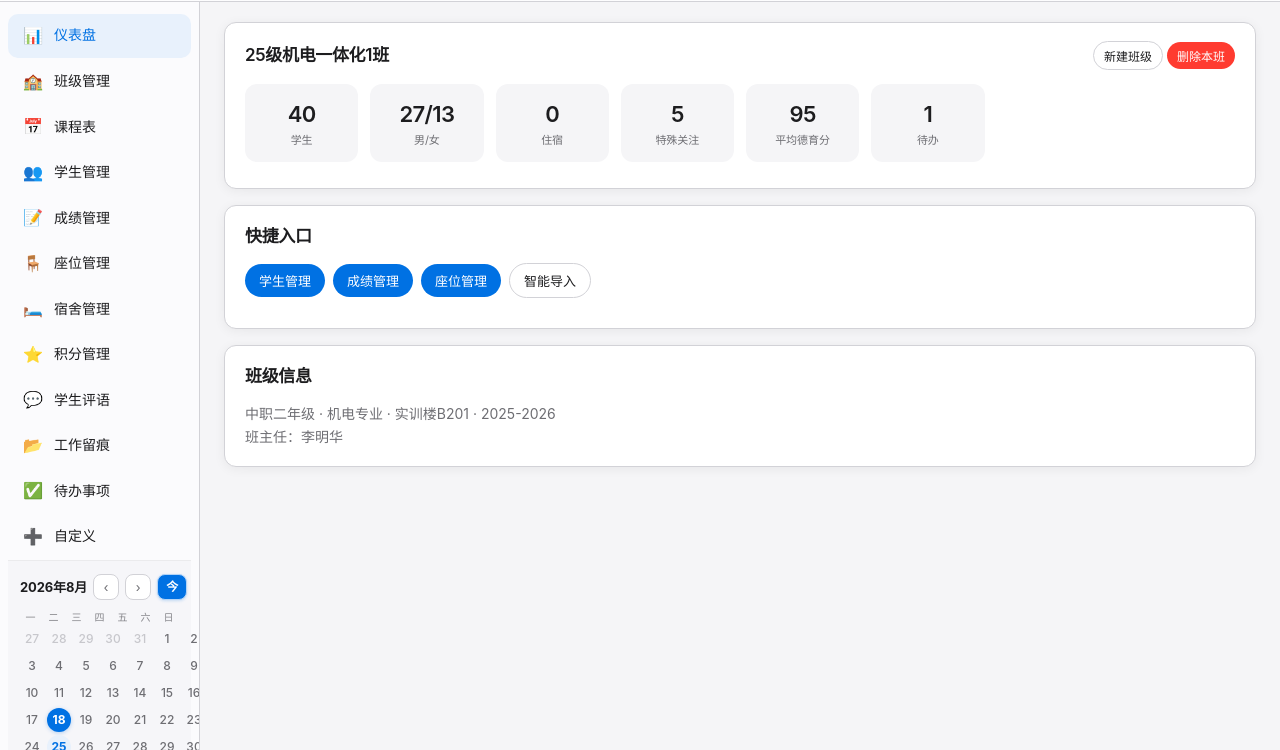
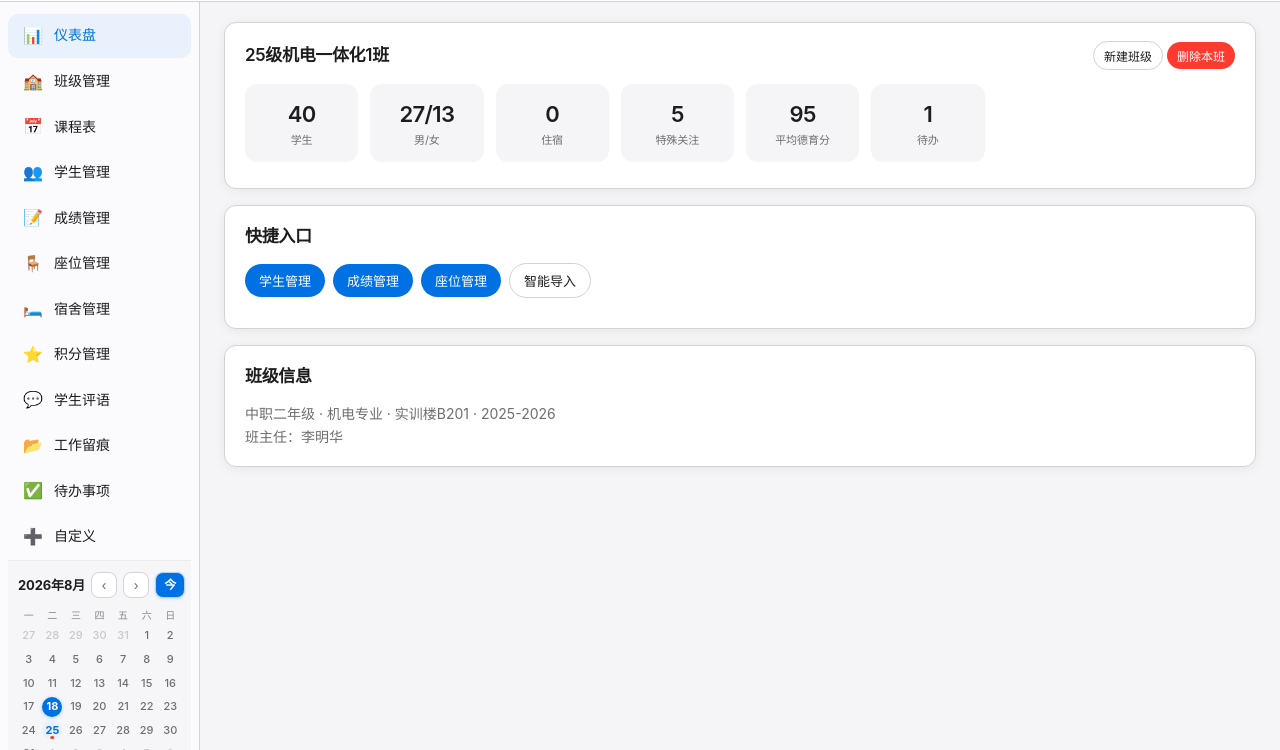
Before and after one commit to luozuning/luozuning.github.io, a plain HTML site: page index.html in a window 1280 px wide. Shown: the part 50-800 px from the top of the page. Drawn offline with Linux system fonts and the light colour scheme.

Commit message:
Add files via upload

```diff
--- a/index.html
+++ b/index.html
@@ -381,7 +381,7 @@ tr:hover td { background: #f9f9fb; }
 }
 
 /* ========== 侧栏待办日历（移植自教师办公工作台） ========== */
-.cal{padding:12px 12px 14px;border-top:1px solid #ebebed;background:rgba(245,245,247,.65);flex-shrink:0}
+.cal{padding:10px 10px 12px;border-top:1px solid #ebebed;background:rgba(245,245,247,.65);flex-shrink:0;overflow:hidden}
 .cal-h{display:flex;align-items:center;gap:6px;margin-bottom:10px;min-height:28px}
 .cal-h .m{font-size:13px;font-weight:650;color:var(--text);letter-spacing:-.01em;white-space:nowrap}
 .cal-h button{width:26px;height:26px;border:1px solid var(--border);background:#fff;border-radius:8px;font-size:14px;line-height:1;color:var(--text-secondary);cursor:pointer;display:inline-flex;align-items:center;justify-content:center;padding:0;flex:0 0 auto}
@@ -390,7 +390,7 @@ tr:hover td { background: #f9f9fb; }
 .cal-h .today:hover{background:#0062c4;color:#fff;border-color:#0062c4}
 .cal-dow{display:grid;grid-template-columns:repeat(7,1fr);gap:2px;text-align:center;margin-bottom:4px}
 .cal-dow span{font-size:10px;color:#86868b;font-weight:500;line-height:1.2}
-.cal-grid{display:grid;grid-template-columns:repeat(7,1fr);gap:3px}
+.cal-grid{display:grid;grid-template-columns:repeat(7,1fr);gap:2px}
 .cal-d{
   position:relative;border-radius:9px;padding:0;text-align:center;cursor:pointer;
   background:transparent;aspect-ratio:1/1;min-height:0;
@@ -399,8 +399,8 @@ tr:hover td { background: #f9f9fb; }
 }
 .cal-d:hover{background:rgba(0,0,0,.04)}
 .cal-d .dn{
-  font-size:12px;line-height:1;color:var(--text-secondary);font-weight:500;
-  width:24px;height:24px;border-radius:50%;
+  font-size:11px;line-height:1;color:var(--text-secondary);font-weight:500;
+  width:20px;height:20px;border-radius:50%;
   display:inline-flex;align-items:center;justify-content:center;
 }
 .cal-d.done .dn{color:var(--success);font-weight:700;background:#eefbf1}
```
